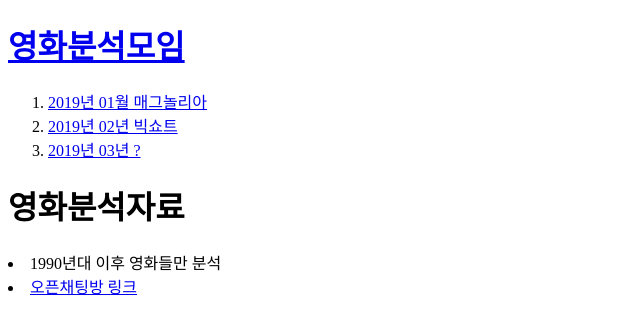
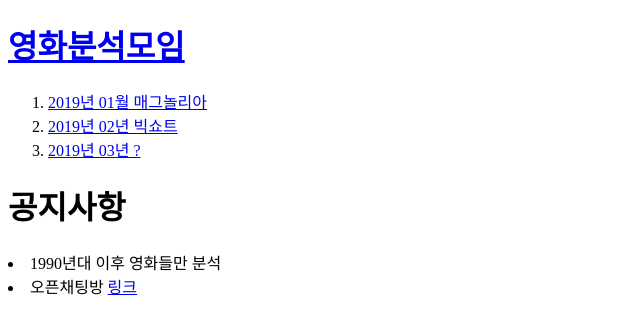
Before and after one commit to mangozombi/web1, a plain HTML site: page index.html in a window 1280 px wide. Shown: the whole page, without its empty margins (0-640 px from the left). Drawn offline with Linux system fonts and the light colour scheme.

Commit message:
Update index.html

```diff
--- a/index.html
+++ b/index.html
@@ -11,9 +11,9 @@
     <li><a href="2.html">2019년 02년 빅쇼트</a></li>
     <li><a href="3.html">2019년 03년 ?</a></li>
   </ol>
-  <h1>영화분석자료</h1>
+  <h1>공지사항</h1>
   <p>
     <li>1990년대 이후 영화들만 분석</li>
-    <li><a href="https://open.kakao.com/o/g6RGXV9">오픈채팅방 링크</a></li>
+    <li>오픈채팅방 <a href="https://open.kakao.com/o/g6RGXV9">링크</a></li>
   </p>
 </body>
```
